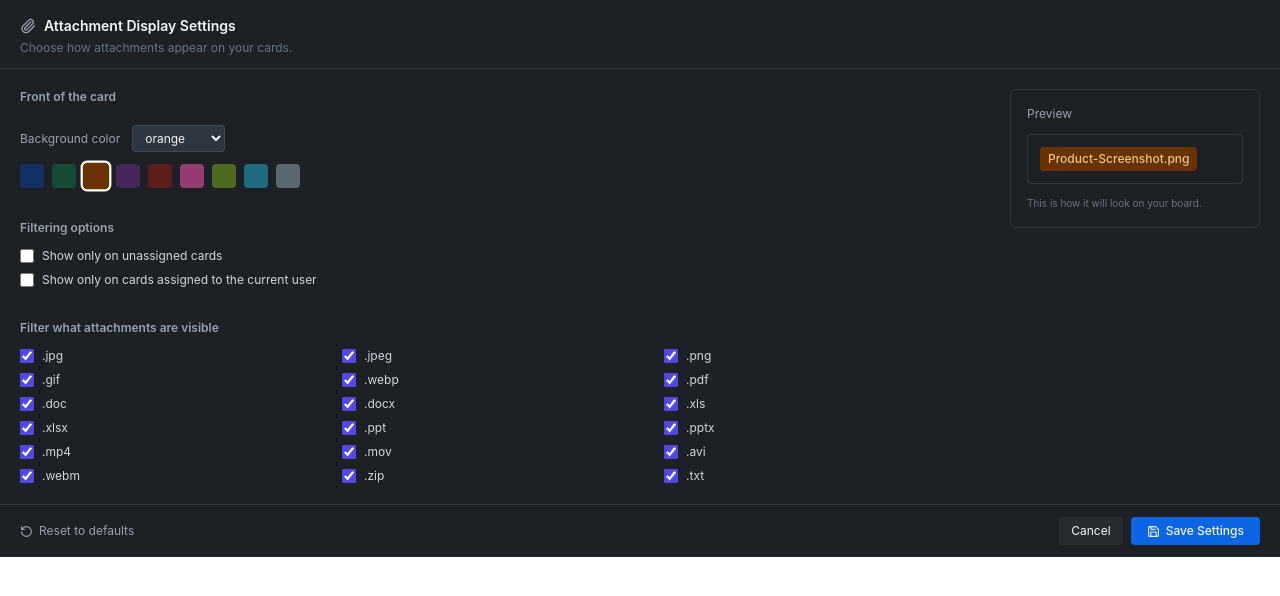
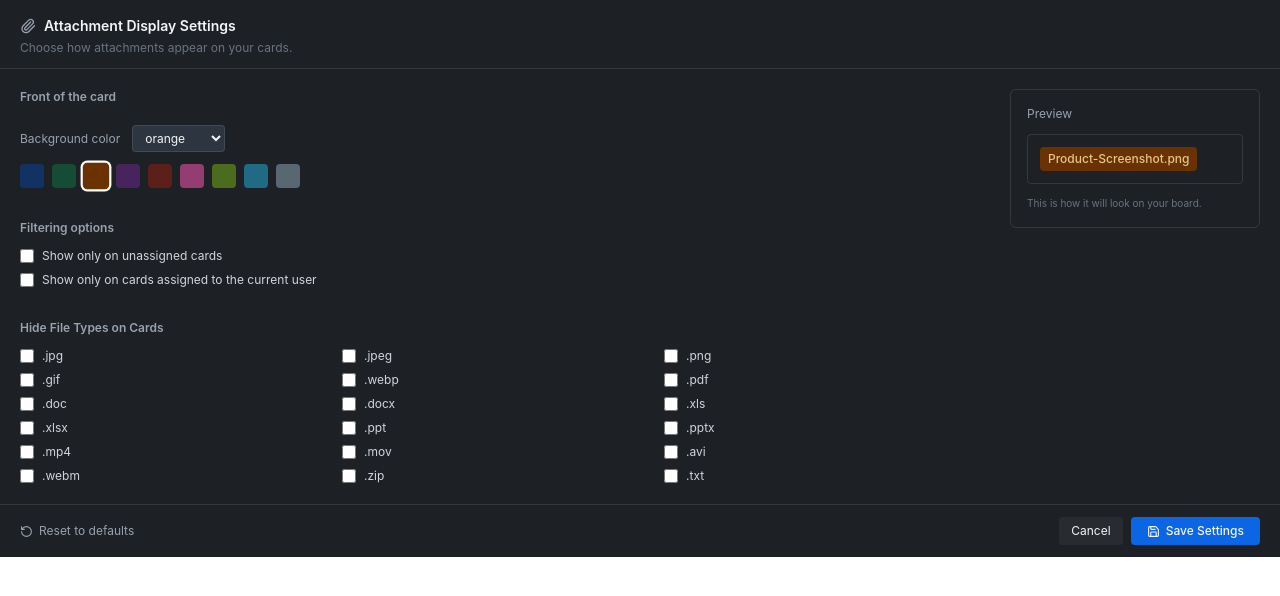
Before and after one commit to Techexplified/smart-attachments-trello, a React (Vite) app: page / in a window 1280 px wide. Shown: the top 596 px of the page. Built offline with nearby package versions, Linux system fonts and the light colour scheme.

Commit message:
toggle logic update

```diff
--- a/src/components/AttachmentSettingsModal.jsx
+++ b/src/components/AttachmentSettingsModal.jsx
@@ -257,7 +257,7 @@ export default function AttachmentSettingsModal() {
           {/* Inside card */}
           <section>
             <h3 className="text-xs font-semibold text-gray-400 mb-3">
-              Filter what attachments are visible
+              Hide File Types on Cards
             </h3>
 
             <div className="mt-3 grid grid-cols-3 gap-2">
@@ -265,7 +265,7 @@ export default function AttachmentSettingsModal() {
                 <Checkbox
                   key={ext}
                   id={`type-${ext}`}
-                  checked={!settings.hiddenTypes.includes(ext)}
+                  checked={settings.hiddenTypes.includes(ext)}
                   onChange={() => toggleType(ext)}
                   label={`.${ext}`}
                 />
```
